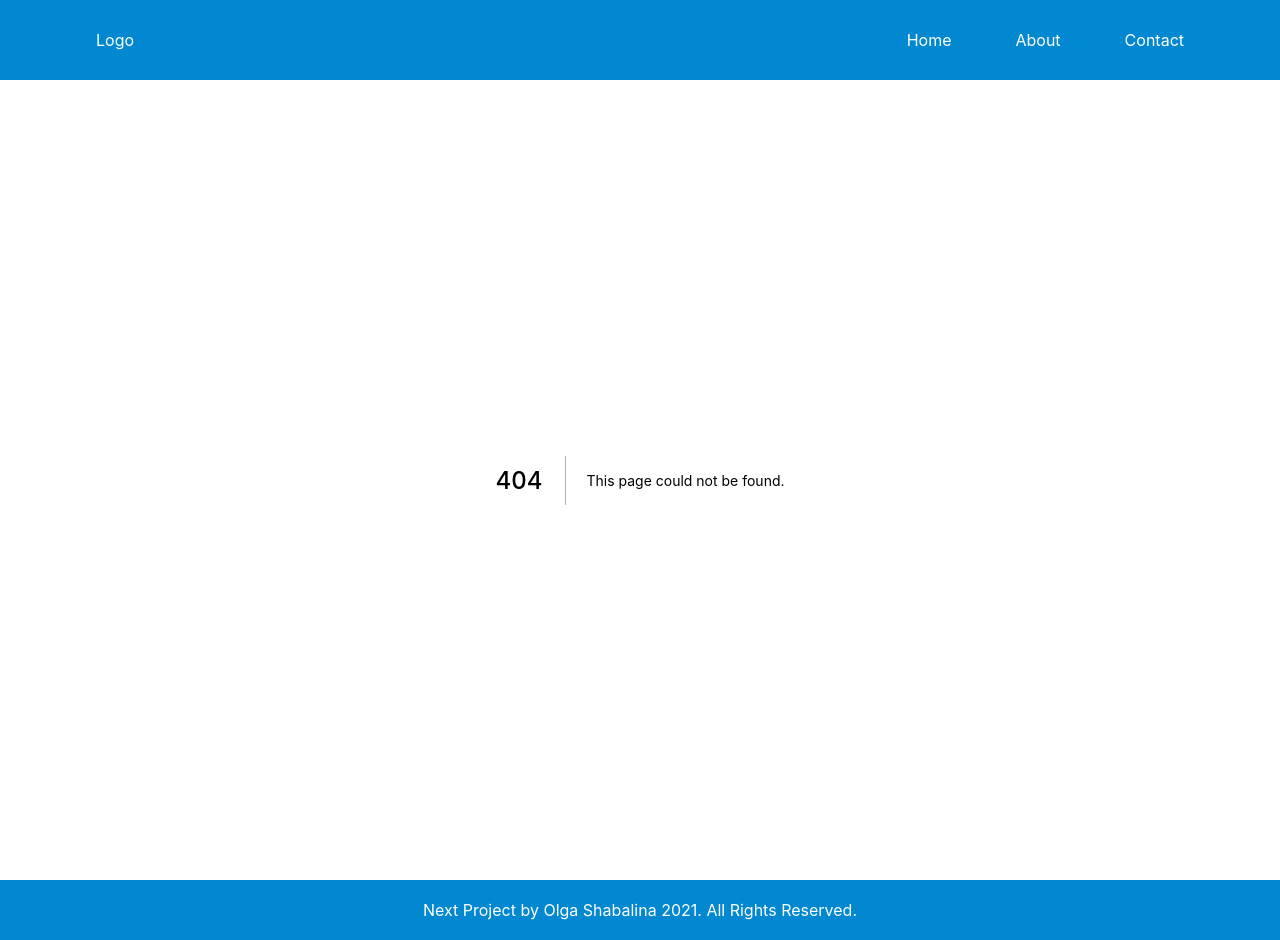
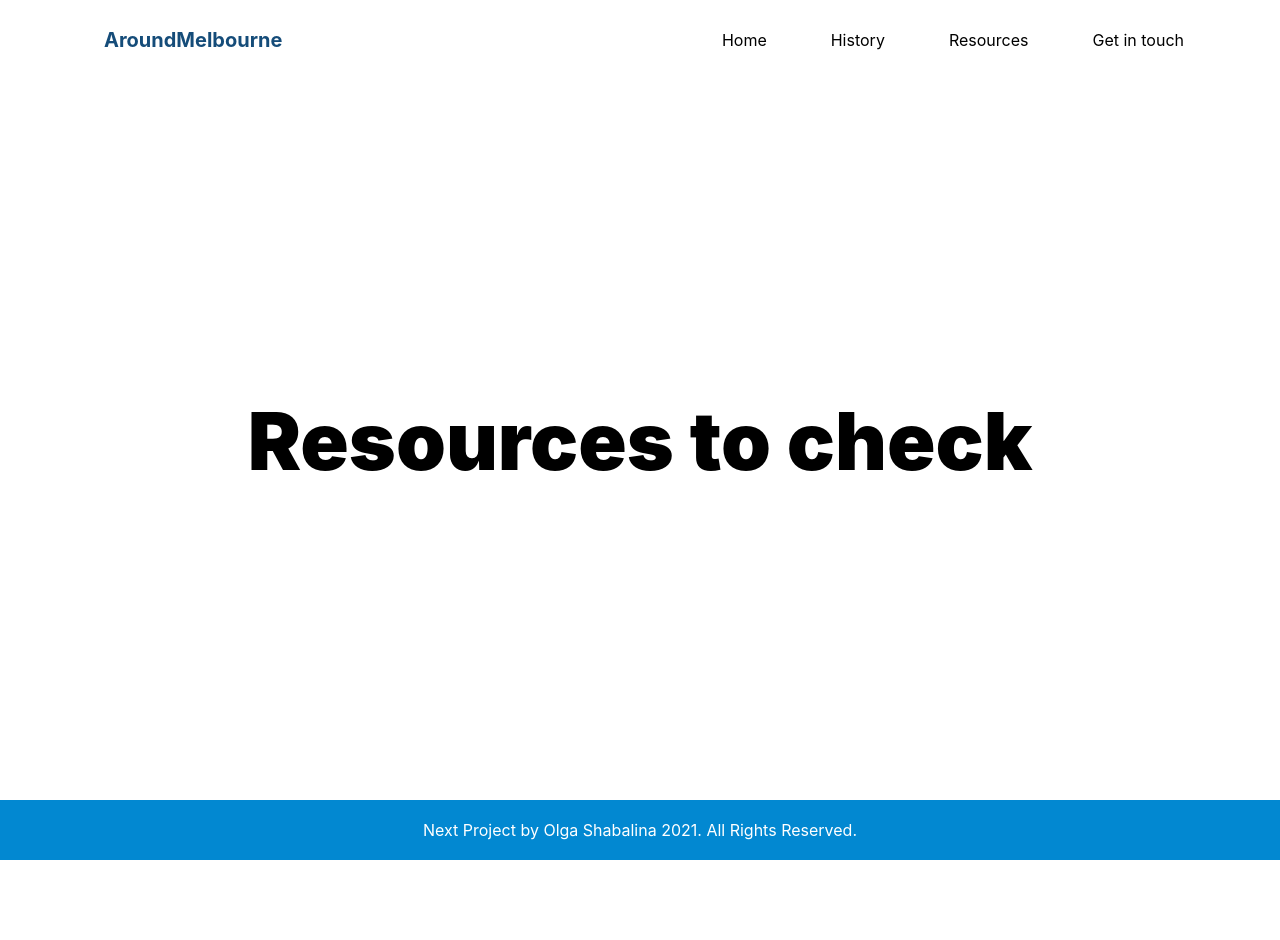
Before and after one commit to OlaShabalina/React-Next-JS-Website, a Next.js app: page /resources in a window 1280 px wide. Before the commit this address had no page. After the commit the page ends 860 px from the top, so only its background shows below. Built offline with nearby package versions, Linux system fonts and the light colour scheme.

Commit message:
created and styled the hero part

```diff
--- a/components/Navbar.js
+++ b/components/Navbar.js
@@ -3,12 +3,19 @@ import Link from 'next/link';
 
 const Nav = styled.nav`
   height: 80px;
-  background: #0288d1;
-  color: white;
+  background: white;
+  color: black;
   display: flex;
   justify-content: space-between;
   align-items: center;
   padding: 0 5%;
+`
+
+const Logo = styled.a`
+  padding: 0 2em;
+  font-weight: 700;
+  font-size: 20px;
+  color: #154c79;
 `
 
 const StyledLink = styled.a`
@@ -24,18 +31,21 @@ const Navbar = () => {
     <Nav>
       <div>
         <Link href="/" passHref>
-          <StyledLink>Logo</StyledLink>
+          <Logo>AroundMelbourne</Logo>
         </Link>
       </div>
       <div>
         <Link href="/" passHref>
           <StyledLink>Home</StyledLink>
         </Link>
-        <Link href="/about" passHref>
-          <StyledLink>About</StyledLink>
+        <Link href="/history" passHref>
+          <StyledLink>History</StyledLink>
+        </Link>
+        <Link href="/resources" passHref>
+          <StyledLink>Resources</StyledLink>
         </Link>
         <Link href="/contact" passHref>
-          <StyledLink>Contact</StyledLink>
+          <StyledLink>Get in touch</StyledLink>
         </Link>
       </div>
     </Nav>
--- a/package.json
+++ b/package.json
@@ -16,6 +16,7 @@
   },
   "devDependencies": {
     "eslint": "7.32.0",
-    "eslint-config-next": "12.0.2"
+    "eslint-config-next": "12.0.2",
+    "file-loader": "^6.2.0"
   }
 }
--- a/pages/about.js
+++ b/pages/history.js
@@ -15,16 +15,16 @@ const Heading = styled.h1`
   font-weight: 900;
 `
 
-export default function About() {
+export default function History() {
   return (
     <>
       <Head>
-        <title>About Page</title>
+        <title>Our team</title>
         <meta name="description" content="Generated by create next app" />
         <link rel="icon" href="/favicon.ico" />
       </Head>
       <Hero>
-        <Heading>test about page</Heading>
+        <Heading>History</Heading>
       </Hero>
 
     </>
--- /dev/null
+++ b/pages/resources.js
@@ -0,0 +1,32 @@
+import Head from 'next/head';
+import styled from 'styled-components';
+
+const Hero = styled.div`
+  display: flex;
+  height: 90vh;
+  justify-content: center;
+  align-items: center;
+  background-color: white;
+`
+
+const Heading = styled.h1`
+  color: black;
+  font-size: 5rem;
+  font-weight: 900;
+`
+
+export default function Resources() {
+  return (
+    <>
+      <Head>
+        <title>Our services</title>
+        <meta name="description" content="Generated by create next app" />
+        <link rel="icon" href="/favicon.ico" />
+      </Head>
+      <Hero>
+        <Heading>Resources to check</Heading>
+      </Hero>
+
+    </>
+  )
+}
```
Also changed, not shown: pages/index.js (+17 -5 lines), 1 other file (tests, documents, lock files or other folders).
